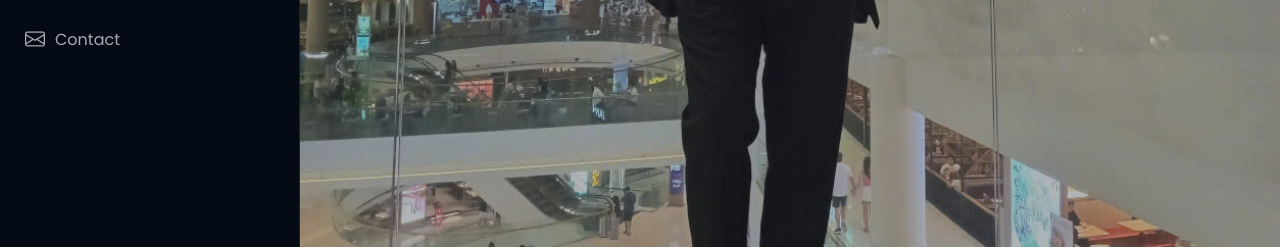
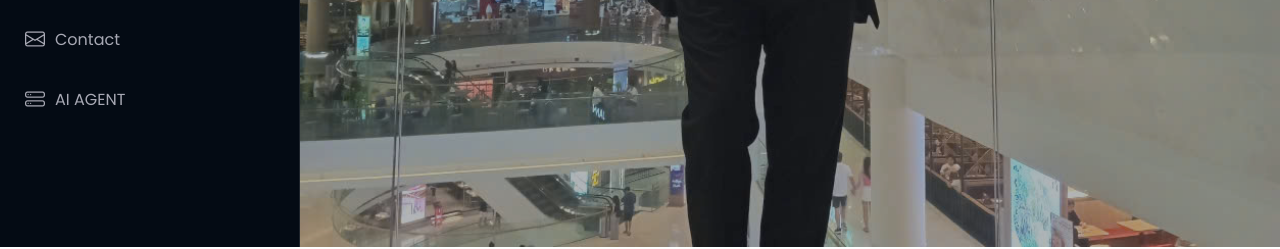
Before and after one commit to shubaka3/huynhphuthien-blog, a plain HTML site: page index.html in a window 1280 px wide. Shown: the part 553-802 px from the top of the page. Drawn offline with nearby package versions, Linux system fonts and the light colour scheme.

Commit message:
Update index.html

```diff
--- a/index.html
+++ b/index.html
@@ -67,6 +67,7 @@
         <li><a href="#portfolio"><i class="bi bi-images navicon"></i> Portfolio</a></li>
         <li><a href="post.html"><i class="bi bi-hdd-stack navicon"></i>All Post</a></li>
         <li><a href="#contact"><i class="bi bi-envelope navicon"></i> Contact</a></li>
+        <li><a href="chat.html"><i class="bi bi-hdd-stack navicon"></i>AI AGENT</a></li>
       </ul>
     </nav>
 
```
